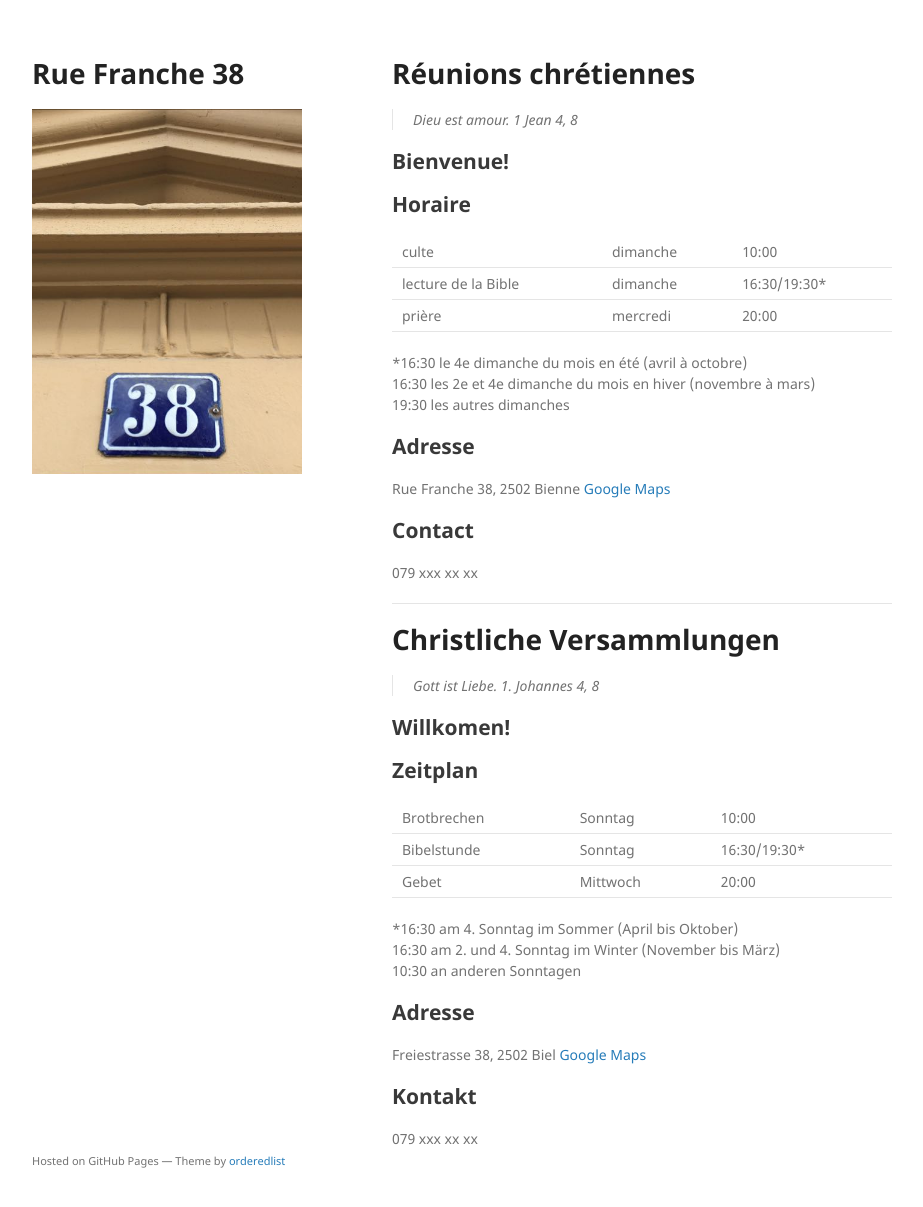
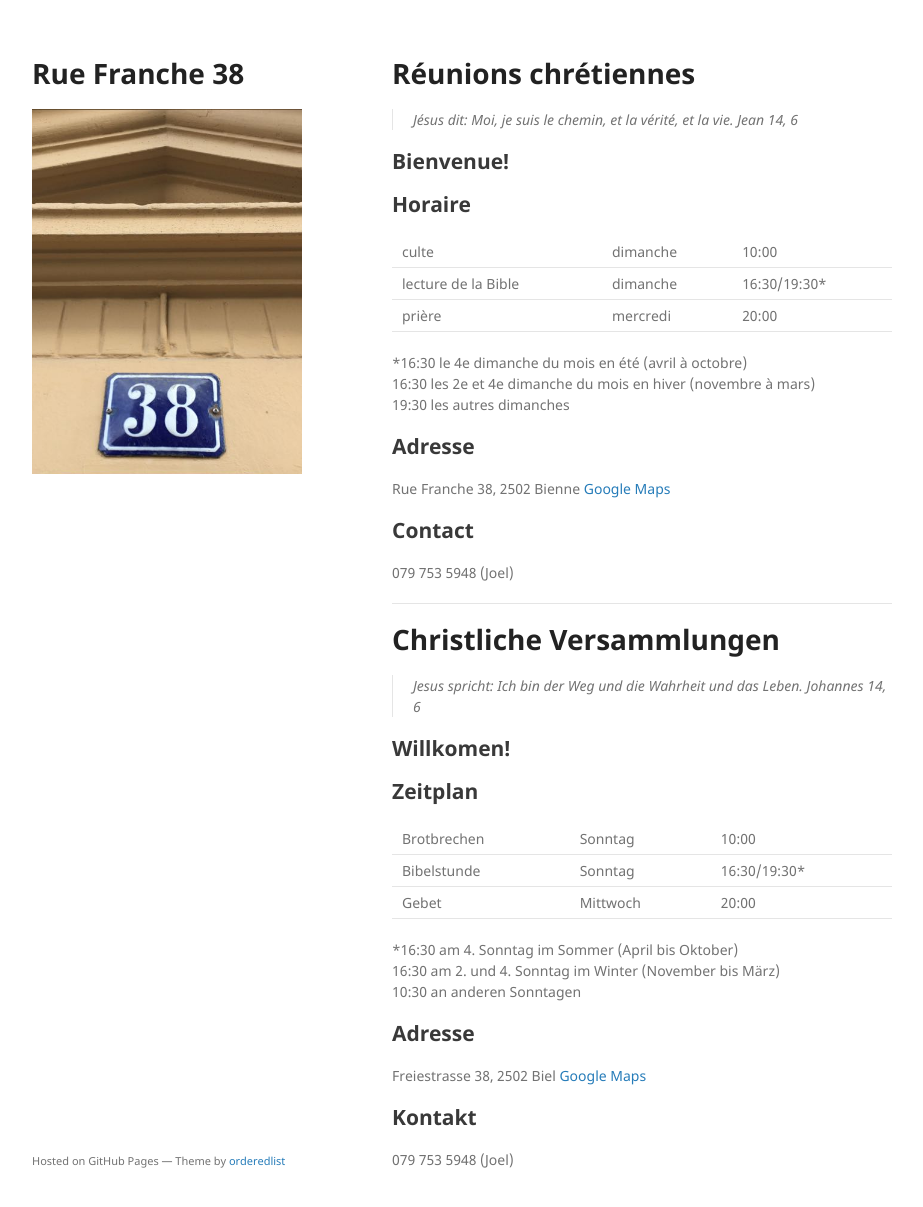
Before and after one commit to gitjo7265/rf38, a Jekyll site: the page built from index.md, in a window 1280 px wide and 1240 px high. Shown: the top 1207 px of the window, without its empty margins (178-1101 px from the left). Built offline with Jekyll 4.4.1, drawn with Linux system fonts in a browser that asks for light colours; our own code applies the rules of GitHub Pages for plain Markdown files.

Commit message:
Update index.md

```diff
--- a/index.md
+++ b/index.md
@@ -5,7 +5,7 @@ layout: default
 # Réunions chrétiennes
 
 
-> Dieu est amour. 1 Jean 4, 8
+> Jésus dit: Moi, je suis le chemin, et la vérité, et la vie. Jean 14, 6
 
 ## Bienvenue!
 
@@ -24,14 +24,14 @@ layout: default
 Rue Franche 38, 2502 Bienne [Google Maps](https://www.google.ch/maps/place/Rue+Franche+38,+2502+Bienne)
 
 ## Contact
-079 xxx xx xx
+079 753 5948 (Joel)
 
 * * *
 
 # Christliche Versammlungen
 
 
-> Gott ist Liebe. 1. Johannes 4, 8
+> Jesus spricht: Ich bin der Weg und die Wahrheit und das Leben. Johannes 14, 6
 
 ## Willkomen!
 
@@ -50,4 +50,4 @@ Rue Franche 38, 2502 Bienne [Google Maps](https://www.google.ch/maps/place/Rue+F
 Freiestrasse 38, 2502 Biel [Google Maps](https://www.google.ch/maps/place/Rue+Franche+38,+2502+Bienne)
 
 ## Kontakt
-079 xxx xx xx
+079 753 5948 (Joel)
```
